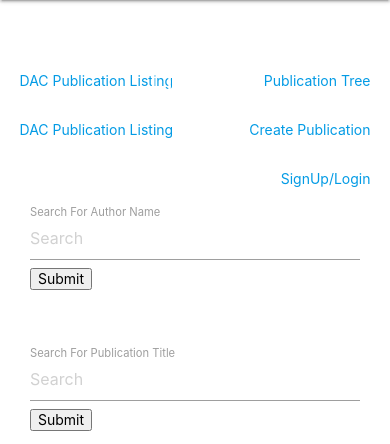
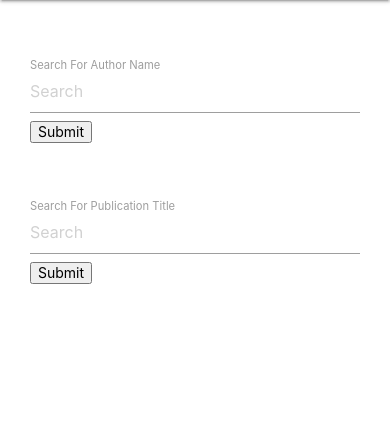
Before and after one commit to crowbar72/COMP3613_Project, a Flask app: page / in a window 390 px wide. Shown: the part 56-500 px from the top of the page. Run offline with Flask 2, Linux system fonts and the light colour scheme.

Commit message:
removed nav-mobile code

```diff
--- a/App/templates/index.html
+++ b/App/templates/index.html
@@ -6,37 +6,6 @@
 
 
 {% block content %}
-
-
-    <ul id="nav-mobile" class="left">
-    <li><a href="/">DAC Publication Listing</a></li>
-    </ul>
-
-    <ul id="nav-mobile" class="right">
-    <li><a href="/pubtree">Publication Tree</a></li>
-    </ul>
-
-    <ul id="nav-mobile" class="right">
-    <li><a href="/newpub">Create Publication</a></li>
-    </ul>
-
-    <ul id="nav-mobile" class="left">
-
-    </ul>
-
-
-
-
-
-<ul id="nav-mobile" class="left">
-<li><a href="/">DAC Publication Listing</a></li>
-</ul>
-
-<ul id="nav-mobile" class="right">
-<li><a href="/signuppage">SignUp/Login</a></li>
-</ul>
-
-
 
 <form method="POST" action="/">
 <div class="row">
--- a/App/templates/layout.html
+++ b/App/templates/layout.html
@@ -9,7 +9,7 @@
     <link rel="stylesheet" href="https://cdnjs.cloudflare.com/ajax/libs/materialize/1.0.0/css/materialize.min.css">
     <!--Let browser know website is optimized for mobile-->
     <meta name="viewport" content="width=device-width, initial-scale=1.0"/>
-    <title>{% block title %}DAC Publication Listing{% endblock %}</title>
+    <title>{% block title %}<a href="/">DAC Publication Listing</a>{% endblock %}</title>
 
   </head>
   <body>
```
Also changed, not shown: App/templates/login.html (+0 -10 lines), App/templates/signup.html (+0 -11 lines).
